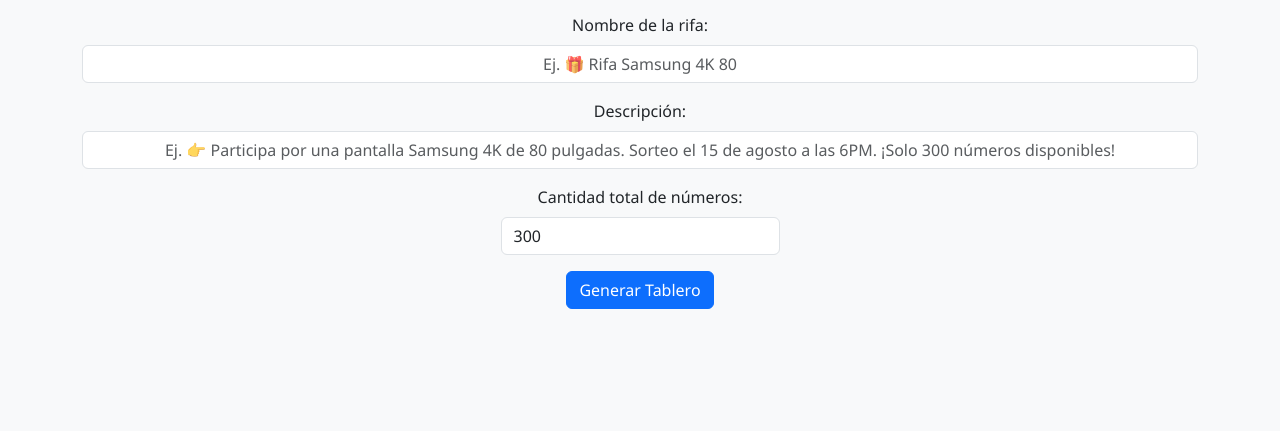
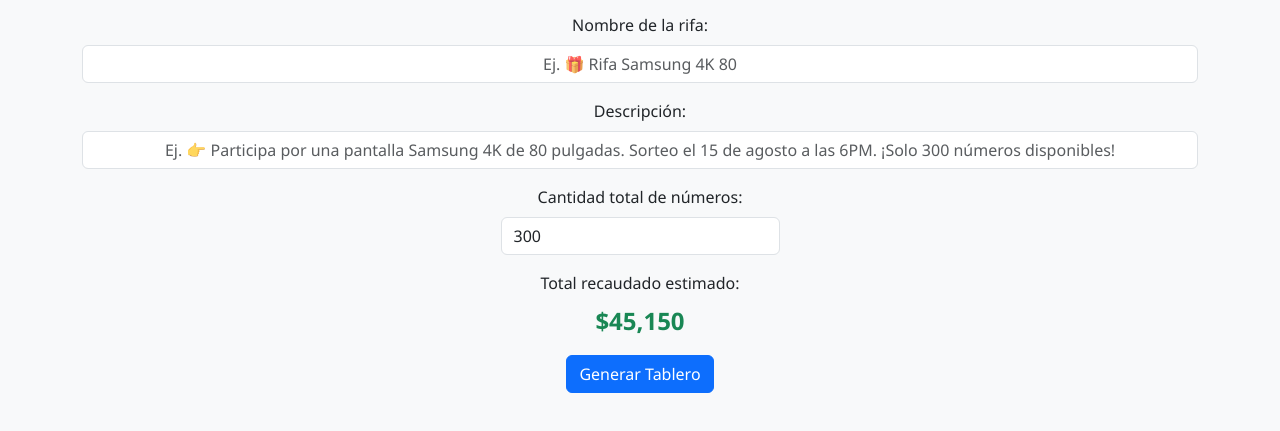
Before and after one commit to Oscar-Raygoza/rifas, a plain HTML site: page index.html in a window 1280 px wide. Shown: the part 123-554 px from the top of the page. Drawn offline with nearby package versions, Linux system fonts and the light colour scheme.

Commit message:
Update index.html

```diff
--- a/index.html
+++ b/index.html
@@ -47,7 +47,7 @@
 <body>
   <div class="container text-center" id="mainContent">
     <h1 class="mb-3" id="pageTitle">🎉 Rifas Kary 🎉</h1>
-<p id="pageSubtitle">Llena los datos de tu rifa y genera la plantilla para imprimir.</p>
+    <p id="pageSubtitle">Llena los datos de tu rifa y genera la plantilla para imprimir.</p>
 
     <form id="raffleForm" class="mb-4">
       <div class="mb-3">
@@ -62,6 +62,12 @@
         <label for="maxNumber" class="form-label">Cantidad total de números:</label>
         <input type="number" id="maxNumber" class="form-control w-25 mx-auto" min="1" max="10000" value="300" required>
       </div>
+
+      <div class="mb-3">
+        <label class="form-label">Total recaudado estimado:</label>
+        <p class="fs-4 fw-bold text-success" id="totalAmount">$0</p>
+      </div>
+
       <button type="submit" class="btn btn-primary">Generar Tablero</button>
     </form>
 
@@ -106,6 +112,18 @@
         setTimeout(() => window.print());
       }
 
+      function calculateTotal(max) {
+        return (max * (max + 1)) / 2;
+      }
+
+      function updateTotalAmount() {
+        const total = parseInt(document.getElementById("maxNumber").value);
+        const amount = !isNaN(total) ? calculateTotal(total) : 0;
+        document.getElementById("totalAmount").textContent = `$${amount.toLocaleString()}`;
+      }
+
+      document.getElementById("maxNumber").addEventListener("input", updateTotalAmount);
+
       document.getElementById("raffleForm").addEventListener("submit", function (e) {
         e.preventDefault();
 
@@ -123,8 +141,12 @@
           generateNumbers(total);
           shuffle(numbers);
           renderGrid();
+          updateTotalAmount(); // asegura que se muestre también al generar
         }
       });
+
+      // Inicializa el total al cargar
+      updateTotalAmount();
     </script>
   </div>
 </body>
```
